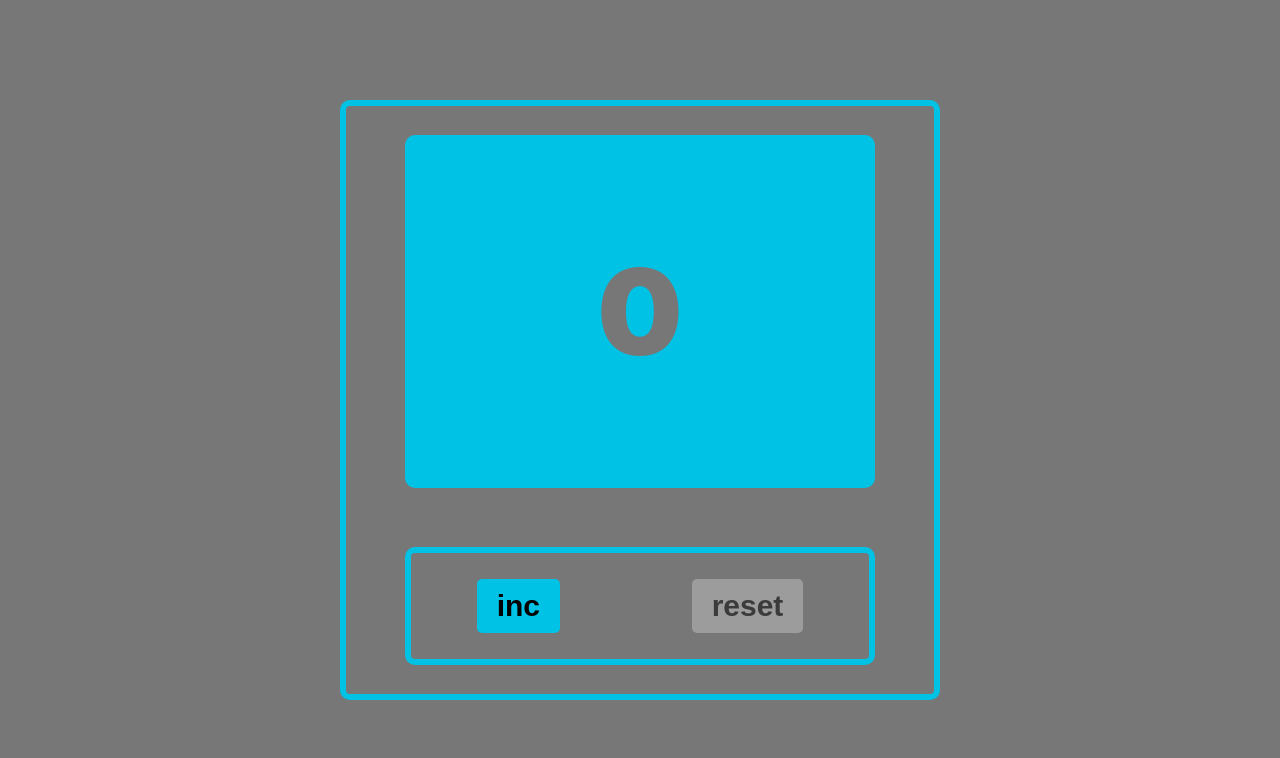
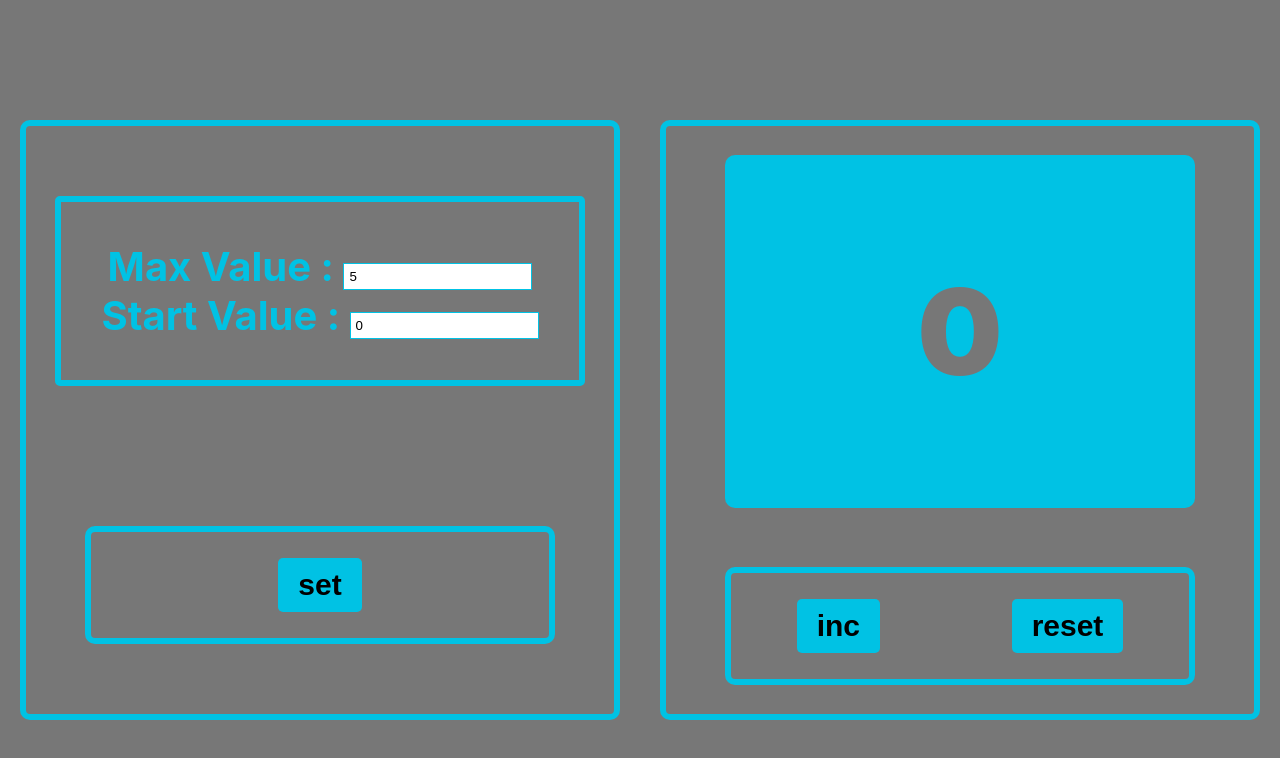
Before and after one commit to MasterTatto/counter-incubator, a React (Create React App) app: page / in a window 1280 px wide. Shown: the top 758 px of the page. Built offline with nearby package versions, Linux system fonts and the light colour scheme.

Commit message:
add half test incubator

```diff
--- a/src/App.css
+++ b/src/App.css
@@ -5,8 +5,9 @@
 }
 .App {
 	display: flex;
-	margin: 100px auto;
-	width: 600px;
+	/* align-items: center;
+	justify-content: center;
+	/* width: 1000px; */
 }
 
 body {
@@ -73,3 +74,40 @@ body {
 .error {
 	color: red;
 }
+.windows {
+	display: flex;
+	flex-direction: row;
+	justify-content: space-around;
+	margin: 120px auto;
+	width: 100%;
+}
+.c_1 {
+	display: flex;
+	flex-direction: column;
+	border: 6px solid rgb(0, 194, 228);
+	padding: 40px;
+	border-radius: 5px;
+	align-items: center;
+	justify-content: space-between;
+	align-content: center;
+}
+.label {
+	color: rgb(0, 194, 228);
+	font-size: 40px;
+	text-align: center;
+	font-weight: bold;
+}
+.input {
+	border: 1px solid rgb(0, 194, 228);
+	outline: none;
+	padding: 5px;
+}
+.input_error {
+	border: 2px solid red;
+	background-color: rgba(209, 12, 12, 0.493);
+	outline: none;
+}
+.er_mes {
+	font-size: 30px;
+	color: red;
+}
--- a/src/App.tsx
+++ b/src/App.tsx
@@ -3,21 +3,10 @@ import './App.css';
 import Window from './window';
 // let newCounter =
 function App() {
-	let [counter, setCounter] = useState(0);
-	function counterPlus() {
-		setCounter(++counter);
-	}
-	function resetCounter() {
-		setCounter(0);
-		//messTEST
-	}
+
 	return (
 		<div className='App'>
-			<Window
-				counter={counter}
-				counterPlus={counterPlus}
-				resetCounter={resetCounter}
-			/>
+			<Window />
 		</div>
 	);
 }
--- /dev/null
+++ b/src/ButtonForm.tsx
@@ -0,0 +1,28 @@
+import React from 'react';
+type ButtonPropsType = {
+	counter: number;
+	counterEditor: () => void;
+	title: string;
+	maxCounter: number;
+
+
+};
+function ButtonForm(props: ButtonPropsType) {
+	return (
+		<button
+			onClick={() => {
+				if (props.counter === props.maxCounter) {
+					return;
+				}
+				props.counterEditor();
+			}}
+			className={`${'btn'}  ${
+				props.counter === props.maxCounter ? 'btnStop' : ''
+			}`}
+		>
+			{props.title}
+		</button>
+	);
+}
+
+export default ButtonForm;
--- a/src/window.tsx
+++ b/src/window.tsx
@@ -1,43 +1,96 @@
-import React from 'react';
+import React, { useState } from 'react';
+import { NumberLiteralType } from 'typescript';
+import ButtonForm from './ButtonForm';
 
-type propsType = {
-	counter: number;
-	counterPlus: () => void;
-	resetCounter: () => void;
-};
+type propsType = {};
 function Window(props: propsType) {
+	//
+	let [counter, setCounter] = useState<number>(0);
+	//
+	let [maxCounter, setMaxCounter] = useState<number>(5);
+	let [startCounter, SetStartMaxCounter] = useState<number>(0);
+	//
+
+	//
+	console.log(maxCounter);
+	console.log(counter);
+	console.log(startCounter);
+
+	function counterPlus() {
+		setCounter(++counter);
+	}
+	function resetCounter() {
+		setCounter(startCounter);
+	}
+	function addStartCounter() {
+		if (startCounter < 0 || startCounter > maxCounter) {
+			return;
+		} else {
+			setCounter(startCounter);
+			setMaxCounter(maxCounter);
+		}
+	}
 	return (
-		<div>
+		<div className={'windows'}>
 			<div className='f'>
-				<div className={`${'c'} ${props.counter === 5 ? 'stop' : ''}`}>
-					{props.counter}
+				<div className={`${'c_1'} `}>
+					<label className={'label'}>
+						Max Value :{' '}
+						<input
+							className={'input'}
+							type='number'
+							value={maxCounter}
+							onChange={(e) => setMaxCounter(+e.currentTarget.value)}
+						/>
+					</label>
+
+					<label className={'label'}>
+						Start Value :{' '}
+						<input
+							value={startCounter}
+							onChange={(e) => SetStartMaxCounter(+e.currentTarget.value)}
+							className={`${'input'} ${
+								startCounter > maxCounter || startCounter < 0
+									? 'input_error'
+									: ''
+							}`}
+							type='number'
+						/>
+					</label>
+				</div>
+
+				<div className='b'>
+					<ButtonForm
+						maxCounter={maxCounter}
+						title={'set'}
+						counter={counter}
+						counterEditor={addStartCounter}
+					/>
+				</div>
+			</div>
+
+			<div className='f'>
+				<div className={`${'c'} ${maxCounter === counter ? 'error' : ''}`}>
+					{startCounter > maxCounter || startCounter < 0 ? (
+						<div className={'er_mes'}>Error</div>
+					) : (
+						counter
+					)}
 				</div>
 				<div className='b'>
-					<button
-						onClick={() => {
-							if (props.counter === 5) {
-								return;
-							}
-							props.counterPlus();
-						}}
-						className={`${'btn'} ${props.counter === 5 ? 'btnStop' : ''} `}
-					>
-						inc
-					</button>
+					<ButtonForm
+						maxCounter={maxCounter}
+						title={'inc'}
+						counter={counter}
+						counterEditor={counterPlus}
+					/>
 
-					<button
-						onClick={() => {
-							if (props.counter === 0) {
-								return;
-							}
-							props.resetCounter();
-						}}
-						className={`${'btn'} ${props.counter === 0 ? 'btnStop' : ''}`}
-					>
-						reset
-					</button>
-
-
+					<ButtonForm
+						maxCounter={maxCounter}
+						title={'reset'}
+						counter={counter}
+						counterEditor={resetCounter}
+					/>
 				</div>
 			</div>
 		</div>
```
